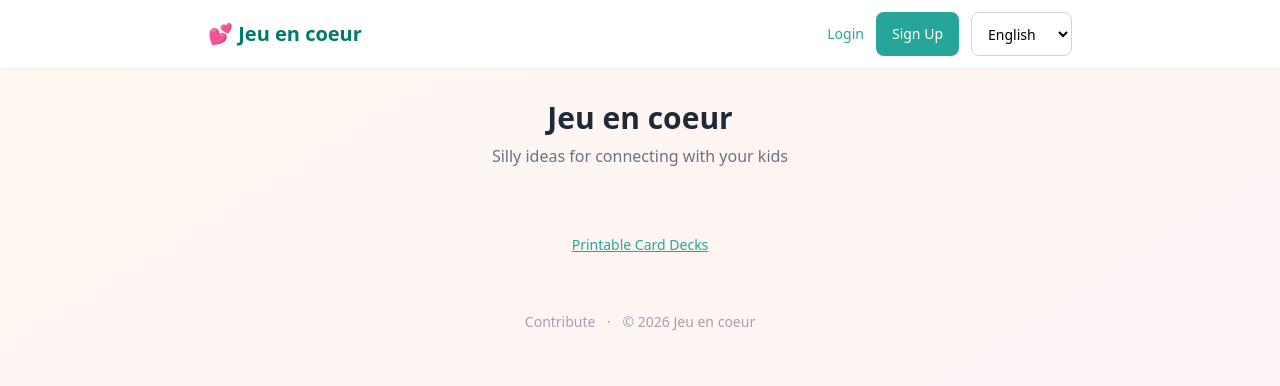
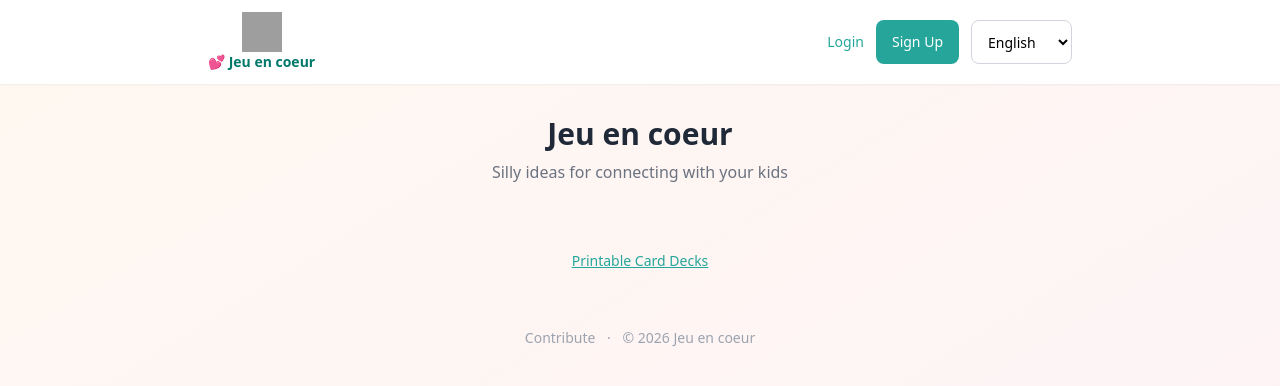
Before and after one commit to BastienH/jeuencoeur, a Django app: page /1/ in a window 1280 px wide. Shown: the top 386 px of the page. Run offline with Django 5.2, Linux system fonts and the light colour scheme; data comes from the database, SQL or seed files in the repository; data that the repository does not hold is empty; grey boxes are pictures that could not be loaded.

Commit message:
Add icon.svg logo to header, stacked above text

```diff
--- a/templates/base.html
+++ b/templates/base.html
@@ -82,8 +82,9 @@
       {% if genre %}data-genre-id="{{ genre.id }}"{% endif %}>
     <header class="bg-white shadow-sm">
         <div class="max-w-4xl mx-auto px-4 py-3 flex items-center justify-between">
-            <a href="/{{ lang }}/" class="text-xl font-bold text-primary-dark hover:text-primary-dark">
-                💕 {% trans "Jeu en coeur" %}
+            <a href="/{{ lang }}/" class="flex flex-col items-center text-primary-dark hover:text-primary-dark">
+                <img src="{% static 'icons/icon.svg' %}" alt="" class="h-10 w-10">
+                <span class="text-sm font-bold whitespace-nowrap">💕 {% trans "Jeu en coeur" %}</span>
             </a>
             <div class="flex items-center gap-3">
                 {% if user.is_authenticated %}
```
